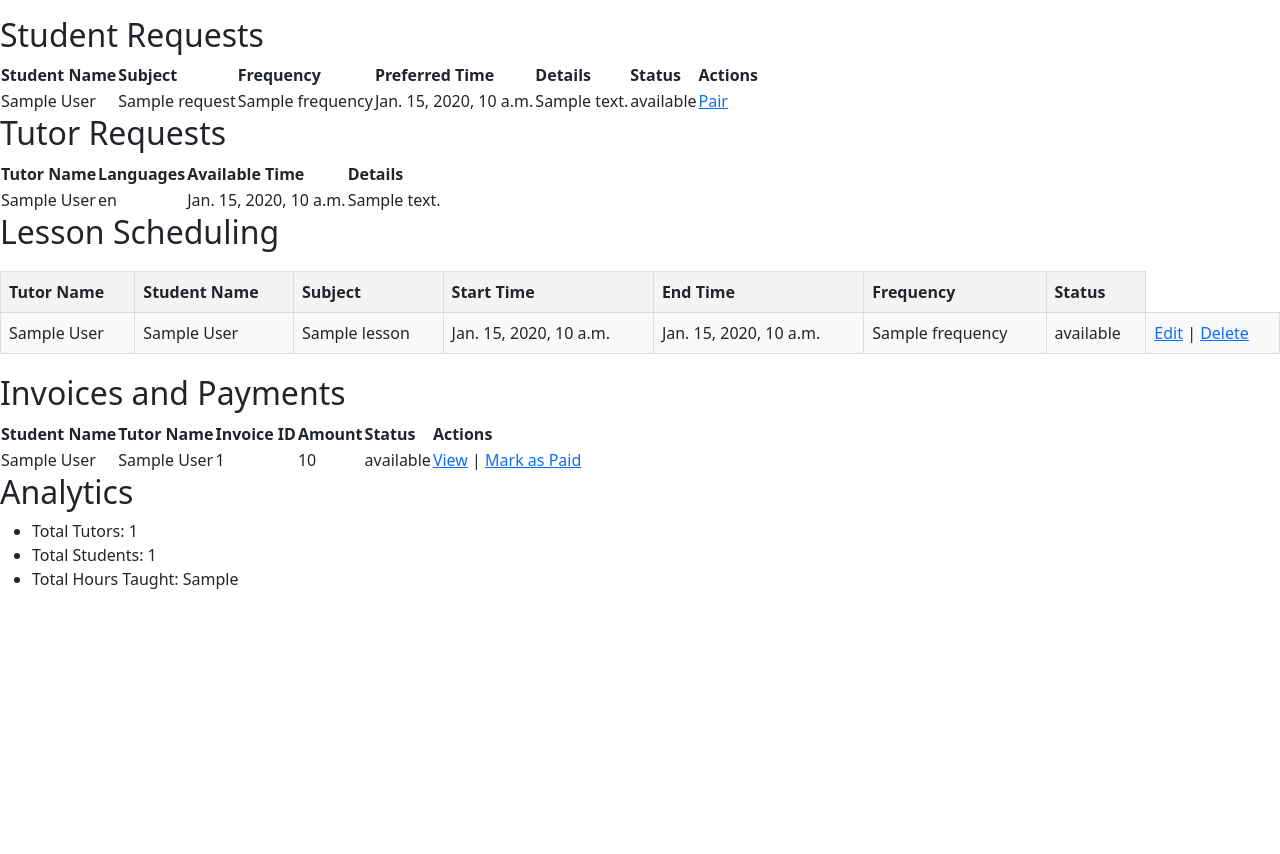
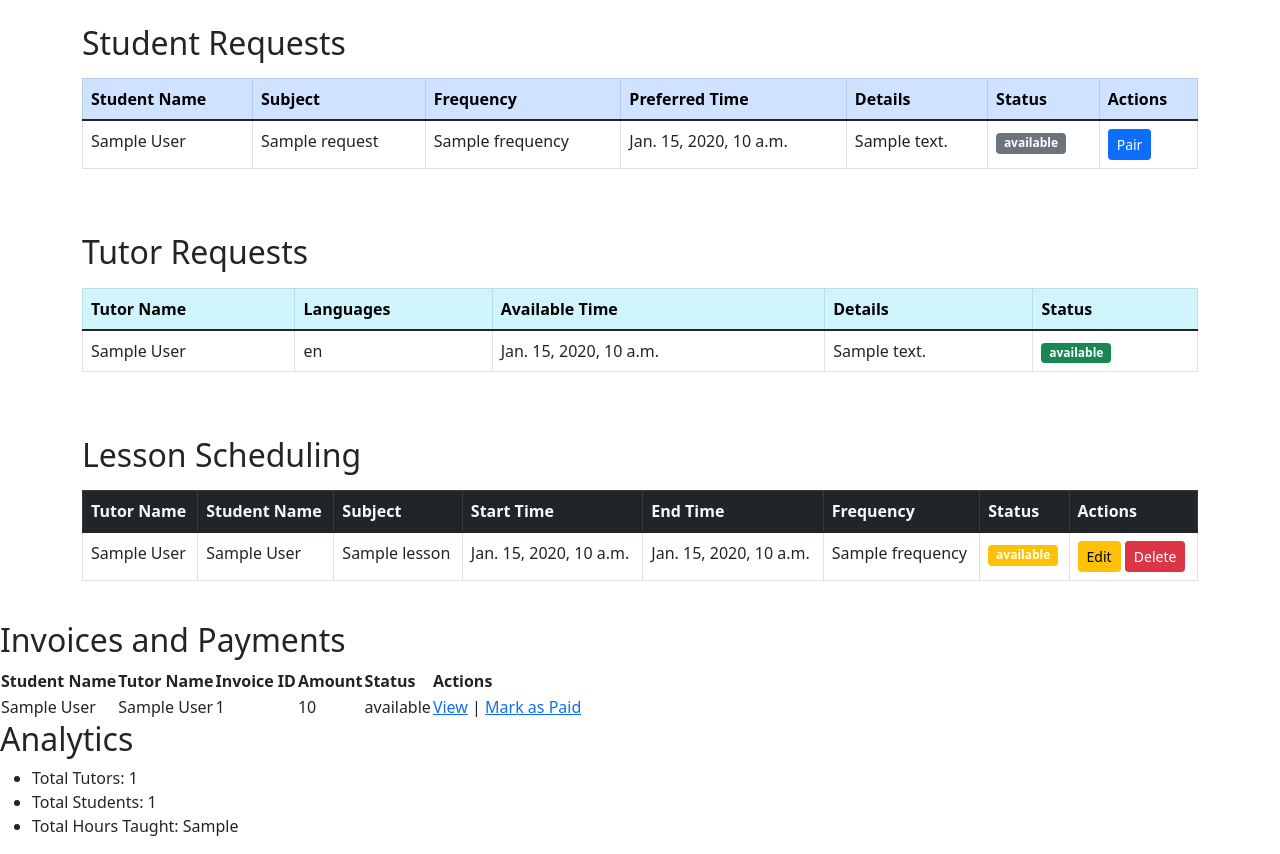
Before and after one commit to sarutafeel/Team_Lynx, a Django app: template tutorials/templates/admin_dashboard.html in a window 1280 px wide. Shown: the part 56-910 px from the top of the page. Before the commit the page ends 645 px from the top, so only its background shows below. Run offline with Django 3.2, Linux system fonts and the light colour scheme; the template is opened without the code that fills it: most values are stand-ins (such as "Sample title", 1, 10 or a date in 2020); some libraries are stand-ins or nearby versions.

Commit message:
Use bootstrap on the admin dashboard for requests and lesson schedule

```diff
--- a/tutorials/templates/admin_dashboard.html
+++ b/tutorials/templates/admin_dashboard.html
@@ -1,8 +1,13 @@
 {% extends 'base_content.html' %}
 {% block content %}
+    <div class="container my-4">
+
+        <!-- Requests Section -->
         <section>
-        <h2>Student Requests</h2>
-        <table class="request-table">
+            <h2 class="mb-3"> Student Requests</h2>
+            <div class="table-responsive">
+                <table class="table table-bordered table-hover">
+                    <thead class="table-primary">
                         <tr>
                             <th>Student Name</th>
                             <th>Subject</th>
@@ -12,6 +17,8 @@
                             <th>Status</th>
                             <th>Actions</th>
                         </tr>
+                    </thead>
+                    <tbody>
                         {% for request in student_requests %}
                         <tr>
                             <td>{{ request.student.first_name }} {{ request.student.last_name }}</td>
@@ -19,46 +26,68 @@
                             <td>{{ request.frequency }}</td>
                             <td>{{ request.preferred_time }}</td>
                             <td>{{ request.additional_details }}</td>
-                <td>{{ request.status }}</td>
                             <td>
-                    <a href="{% url 'pair_request' request.id 0 %}">Pair</a>
+                                <span class="badge {% if request.status == 'pending' %}bg-warning{% elif request.status == 'approved' %}bg-success{% else %}bg-secondary{% endif %}">
+                                    {{ request.status }}
+                                </span>
+                            </td>
+                            <td>
+                                <a href="{% url 'pair_request' request.id 0 %}" class="btn btn-primary btn-sm">Pair</a>
                             </td>
                         </tr>
                         {% empty %}
                         <tr>
-                <td colspan="7">No student requests available.</td>
+                            <td colspan="7" class="text-center">No student requests available.</td>
                         </tr>
                         {% endfor %}
+                    </tbody>
                 </table>
+            </div>
         </section>
 
-    <section>
-        <h2>Tutor Requests</h2>
-        <table class="request-table">
+        <!-- Tutor Requests Section -->
+        <section class="mt-5">
+            <h2 class="mb-3">Tutor Requests</h2>
+            <div class="table-responsive">
+                <table class="table table-bordered table-hover">
+                    <thead class="table-info">
                         <tr>
                             <th>Tutor Name</th>
                             <th>Languages</th>
                             <th>Available Time</th>
                             <th>Details</th>
+                            <th>Status</th>
                         </tr>
+                    </thead>
+                    <tbody>
                         {% for request in tutor_requests %}
                         <tr>
                             <td>{{ request.tutor.first_name }} {{ request.tutor.last_name }}</td>
                             <td>{{ request.languages }}</td>
                             <td>{{ request.available_time }}</td>
                             <td>{{ request.additional_details }}</td>
+                            <td>
+                                <span class="badge {% if request.status == 'available' %}bg-success{% else %}bg-danger{% endif %}">
+                                    {{ request.status }}
+                                </span>
+                            </td>
                         </tr>
                         {% empty %}
                         <tr>
-                <td colspan="4">No tutor requests available.</td>
+                            <td colspan="5" class="text-center">No tutor requests available.</td>
                         </tr>
                         {% endfor %}
+                    </tbody>
                 </table>
+            </div>
         </section>
 
-    <section>
-        <h2>Lesson Scheduling</h2>
-        <table class="lesson-scheduling">
+        <!-- Lesson Scheduling Section -->
+        <section class="mt-5">
+            <h2 class="mb-3">Lesson Scheduling</h2>
+            <div class="table-responsive">
+                <table class="table table-bordered table-hover">
+                    <thead class="table-dark text-light">
                         <tr>
                             <th>Tutor Name</th>
                             <th>Student Name</th>
@@ -67,7 +96,10 @@
                             <th>End Time</th>
                             <th>Frequency</th>
                             <th>Status</th>
+                            <th>Actions</th>
                         </tr>
+                    </thead>
+                    <tbody>
                         {% for lesson in lessons %}
                         <tr>
                             <td>{{ lesson.tutor.first_name }} {{ lesson.tutor.last_name }}</td>
@@ -76,19 +108,27 @@
                             <td>{{ lesson.start_time }}</td>
                             <td>{{ lesson.end_time }}</td>
                             <td>{{ lesson.frequency }}</td>
-                <td>{{ lesson.status }}</td>
                             <td>
-                    <a href="{% url 'edit_lesson' lesson.id %}">Edit</a> |
-                    <a href="{% url 'delete_lesson' lesson.id %}" onclick="return confirm('Are you sure?')">Delete</a>
+                                <span class="badge {% if lesson.status == 'scheduled' %}bg-success{% else %}bg-warning{% endif %}">
+                                    {{ lesson.status }}
+                                </span>
+                            </td>
+                            <td>
+                                <a href="{% url 'edit_lesson' lesson.id %}" class="btn btn-warning btn-sm">Edit</a>
+                                <a href="{% url 'delete_lesson' lesson.id %}" class="btn btn-danger btn-sm" onclick="return confirm('Are you sure?')">Delete</a>
                             </td>
                         </tr>
                         {% empty %}
                         <tr>
-                <td colspan="10">No lessons scheduled.</td>
+                            <td colspan="8" class="text-center">No lessons scheduled.</td>
                         </tr>
                         {% endfor %}
+                    </tbody>
                 </table>
+            </div>
         </section>
+
+    </div>
 
     <section>
         <h2>Invoices and Payments</h2>
```
Lines whose indentation alone changed are shown as unchanged.
